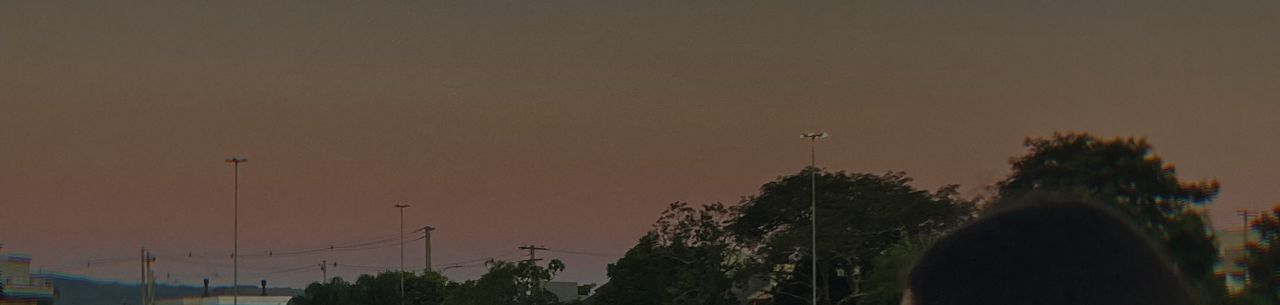
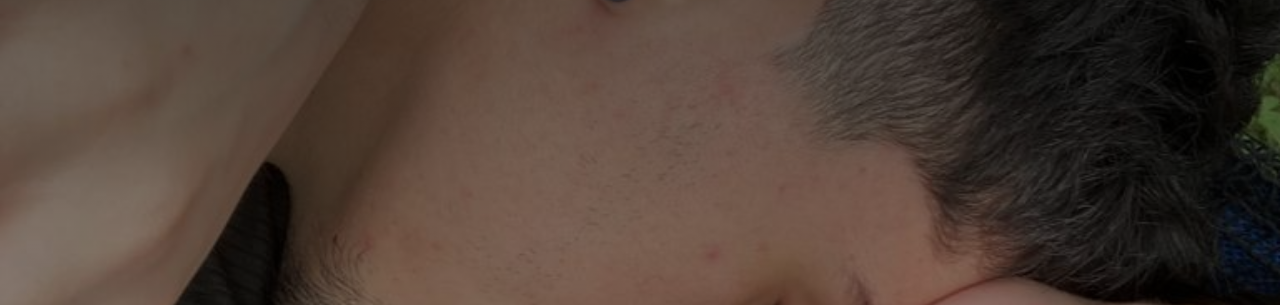
Before and after one commit to miguelbrazz/forBrenda, a plain HTML site: page index.html in a window 1280 px wide. Shown: the top 305 px of the page. Drawn offline with Linux system fonts and the light colour scheme.

Commit message:
updating pic

```diff
--- a/index.html
+++ b/index.html
@@ -20,9 +20,9 @@
             width: 100%;
             height: 100vh;
             background: linear-gradient(rgba(0,0,0,0.6), rgba(0,0,0,0.2)),
-             url('img/pic2.JPG');
+             url('img/pic.jpeg');
             background-size: cover;
-            background-position: center;
+            background-position: right;
         }
 
         .h-txt {
@@ -109,7 +109,7 @@
         </section>
         <nav>
             <p><a href="img/kiss.gif">tap to kiss</a><br>
-            by miguelbrazz for my love brendaleite <span>💚</span></p>
+            by miguelbrazz for my bae brendaleite <span>💚</span></p>
         </nav>
     </header>
 </body>
```
Also changed, not shown: img/pic.jpeg (added).
